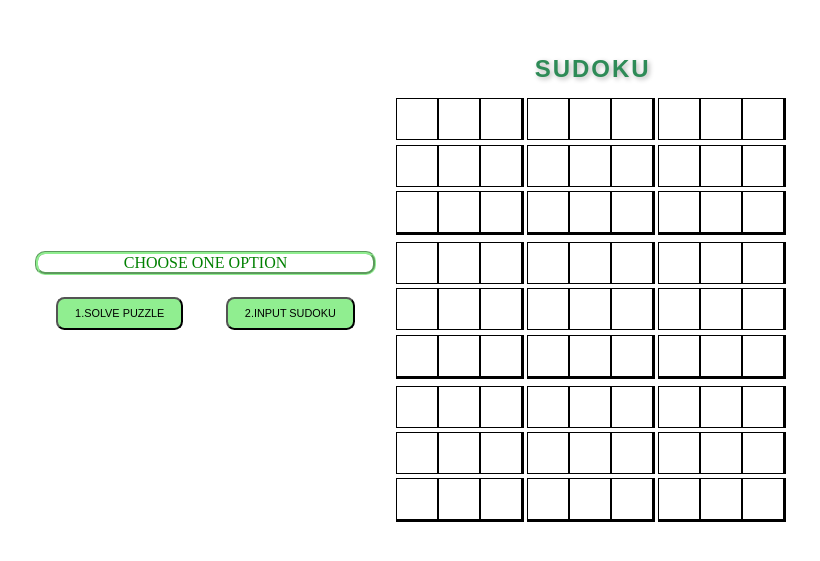
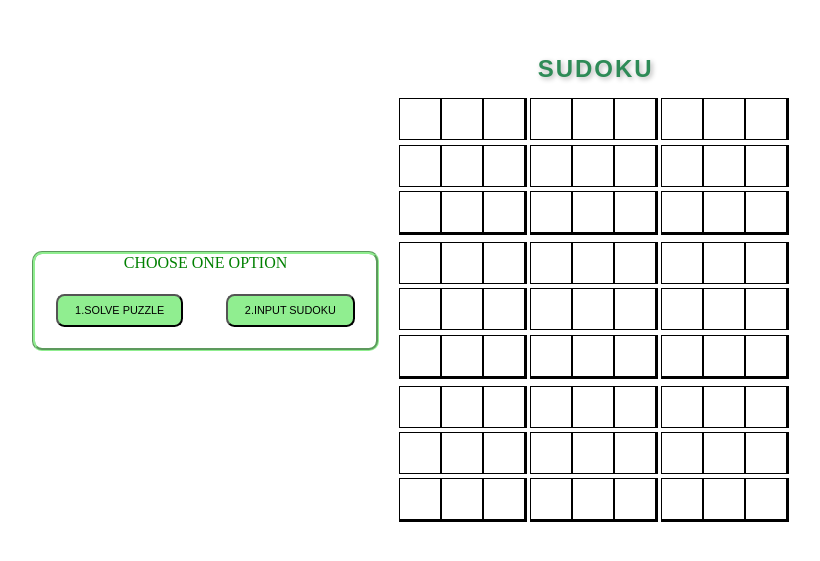
Before and after one commit to RajSekar-Dola/Sudoko-Solver, a React (Vite) app: page / in a window 1280 px wide. Shown: the part 127-688 px from the top of the page, without its empty margins (218-1038 px from the left). Built offline with nearby package versions, Linux system fonts and the light colour scheme.

Commit message:
Your commit message here

```diff
--- a/src/App.css
+++ b/src/App.css
@@ -109,7 +109,7 @@ button:hover {
     color: #28a745;
     background-color: #d4edda;
     border: 2px solid #28a745;
-     border-radius: 5px;
+    border-radius: 5px;
     padding: 10px;
     margin-top: 15px;
     font-size: 18px;
@@ -130,8 +130,12 @@ button:hover {
 }
 
 
+@media (min-width: 768px) {
+   .container{
+     display: flex;
+     flex-direction: column;
+   }
 
-@media (min-width: 768px) {
     .title {
         font-size: 2.55vw;
     }
@@ -170,3 +174,18 @@ button:hover {
         font-size: 0.85vw;
     }
 }
+
+@media (max-width: 576px) {
+    .container{
+        display: flex;
+        flex-direction: column;
+    }
+
+    .title {
+        font-size: 6vw;
+    }
+
+    button {
+        font-size: 4vw;
+    }
+}
--- a/src/App.jsx
+++ b/src/App.jsx
@@ -2,46 +2,66 @@ import React, { useEffect, useState } from "react";
 import InputsSudoku from "./components/GiveInputs";
 import StaticSudoku from "./components/StaticSudoku";
 import SolveSudoko from "./components/SolveSudoko";
-import "./App.css"
+import "./App.css";
 
 function App() {
   const [showInputs, setShowInputs] = useState(false);
   const [showSolve, setShowSolve] = useState(false);
   const [successMessage, setSuccessMessage] = useState('');
+  const [isMobileView, setIsMobileView] = useState(window.innerWidth <= 600);
 
   const handleInput = () => {
     setShowInputs(true);
     setShowSolve(false);
-  }
+  };
 
   const handleSolve = () => {
     setShowSolve(true);
     setShowInputs(false);
-  }
+  };
+
+  const handleResize = () => {
+    setIsMobileView(window.innerWidth <= 600);
+  };
 
   useEffect(() => {
     document.title = "SUDOKU";
+    window.addEventListener("resize", handleResize);
+    return () => window.removeEventListener("resize", handleResize);
   }, []);
 
   return (
     <>
-      <div className="container" style={{ display: "flex", flexDirection: "row" }} >
-        <div className="box1" style={{ display: "flex", flexDirection: "column", }}>
-          <div style={{ border: "3px groove lightgreen", borderRadius: "10px", color: "green" }} >CHOOSE ONE OPTION</div>
+      <div
+        className="container"
+        style={{
+          display: "flex",
+          flexDirection: isMobileView ? "column" : "row",
+        }}
+      >
+        <div
+          className="box1"
+          style={{
+            display: "flex",
+            flexDirection: "column",
+            border: "3px groove lightgreen",
+            borderRadius: "10px",
+            color: "green",
+          }}
+        >
+          <div>CHOOSE ONE OPTION</div>
           <div>
             <button onClick={() => handleSolve()}>1.SOLVE PUZZLE</button>
             <button onClick={() => handleInput()}>2.INPUT SUDOKU</button>
           </div>
-          {successMessage && (<div className="success-message" >{successMessage}</div>)}
-
+          {successMessage && <div className="success-message">{successMessage}</div>}
         </div>
         <div className="box2">
-          {(!showInputs && !showSolve) && <StaticSudoku />}
+          {!showInputs && !showSolve && <StaticSudoku />}
           {showInputs && <InputsSudoku buttonShow={showInputs} />}
           {showSolve && <SolveSudoko successMessage={successMessage} setSuccessMessage={setSuccessMessage} />}
         </div>
       </div>
-
     </>
   );
 }
--- a/src/components/StaticSudoku.css
+++ b/src/components/StaticSudoku.css
@@ -7,6 +7,7 @@
   text-align: center;
   margin-top: 0%;
 }
+
 
 .title {
   font-size: 24px;
```
